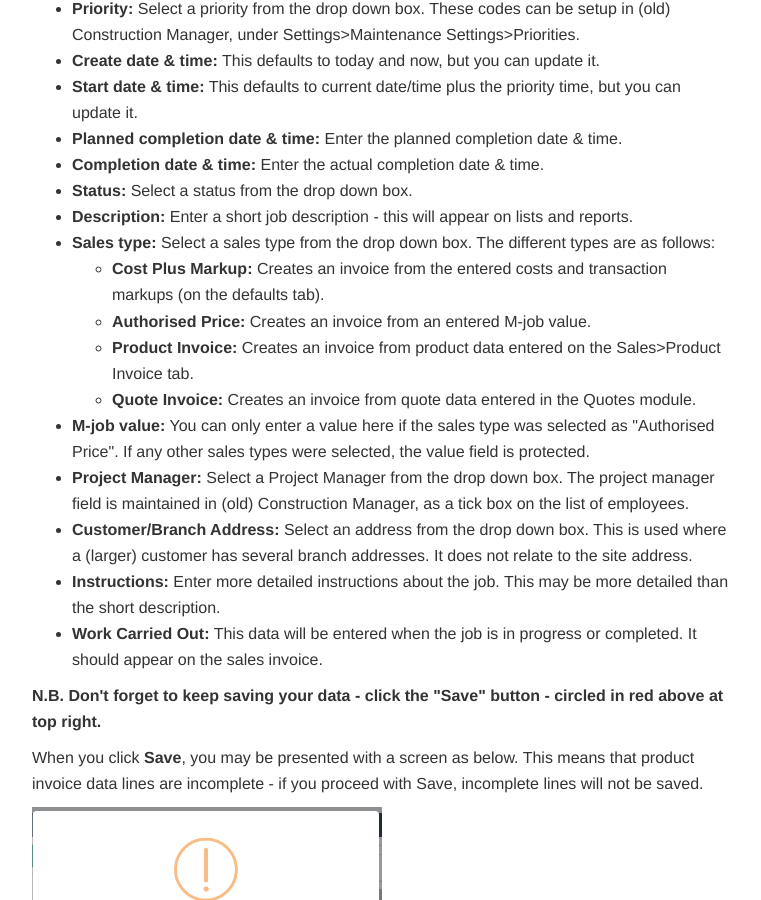
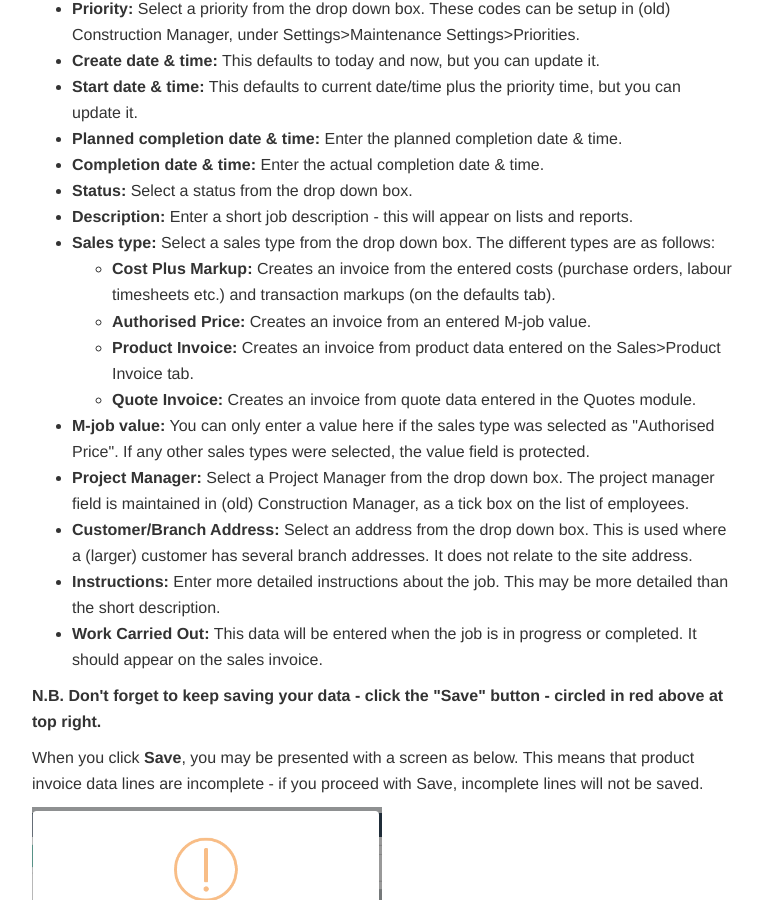
Before and after one commit to JNCSolutions/ConstructionManagerDocs, a Jekyll site: the page built from maintenance.html, in a window 1280 px wide and 900 px high, scrolled down 2426 px. Shown: the whole window, without its empty margins (258-1019 px from the left). Built offline with Jekyll 4.4.1, drawn with Linux system fonts in a browser that asks for light colours.

Commit message:
Update maintenance.html

```diff
--- a/maintenance.html
+++ b/maintenance.html
@@ -86,7 +86,8 @@ title: Maintenance
           <li><b>Description:</b> Enter a short job description - this will appear on lists and reports.</li>
           <li><b>Sales type:</b> Select a sales type from the drop down box. The different types are as follows:</li>
               <ul>
-                <li><b>Cost Plus Markup:</b> Creates an invoice from the entered costs and transaction markups (on the defaults tab).</li>
+                <li><b>Cost Plus Markup:</b> Creates an invoice from the entered costs
+                      (purchase orders, labour timesheets etc.) and transaction markups (on the defaults tab).</li>
                 <li><b>Authorised Price:</b> Creates an invoice from an entered M-job value.</li>
                 <li><b>Product Invoice:</b> Creates an invoice from product data entered on the Sales>Product Invoice tab.</li>
                 <li><b>Quote Invoice:</b> Creates an invoice from quote data entered in the Quotes module.</li>
@@ -107,7 +108,7 @@ title: Maintenance
           This means that product invoice data lines are incomplete - if you proceed with Save, incomplete lines will not be saved.</p>
       <img src="img/Maintenance_Save_Warning_01.PNG" style="width: 50%;">
 
-      <br> <br>
+      <br> <br> <br>
 
       <p>You can then create <b>Visit Information</b> by clicking on the appropriate tab - circled in red below at top left.
           This will open the following screen:
```
